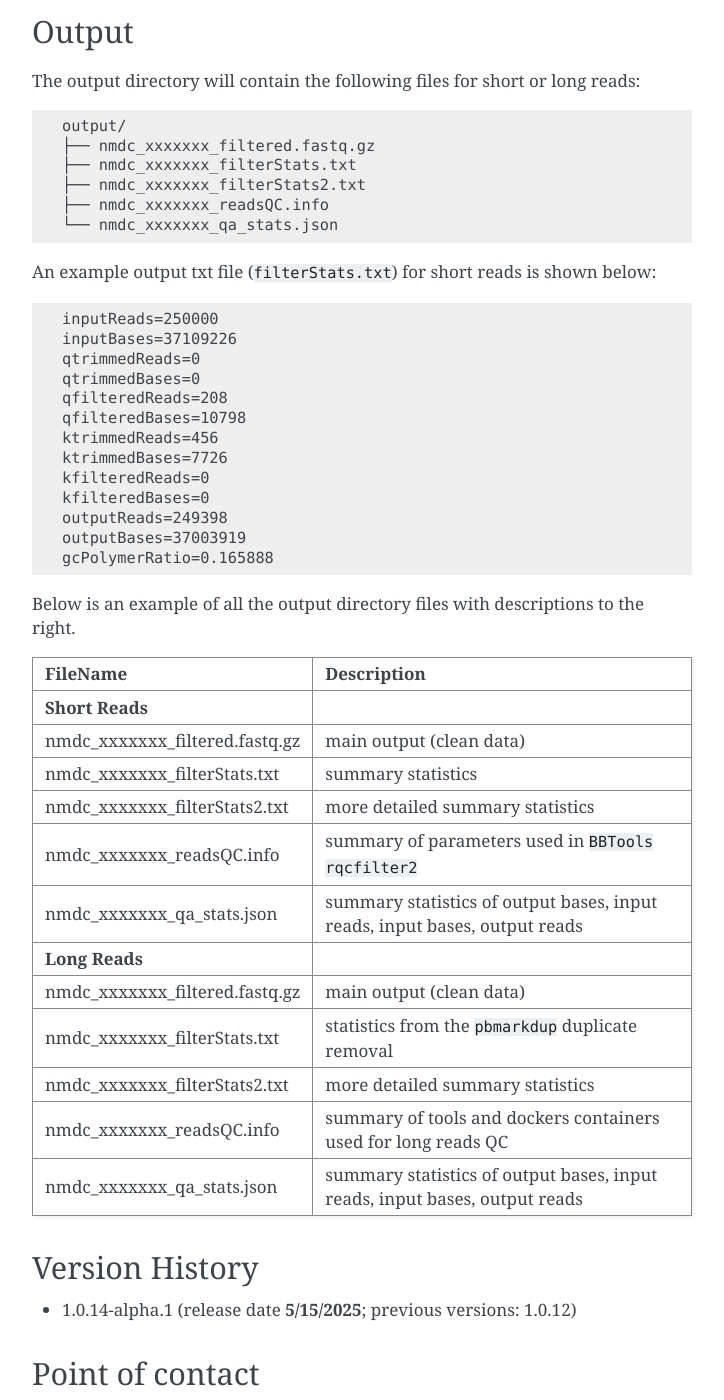
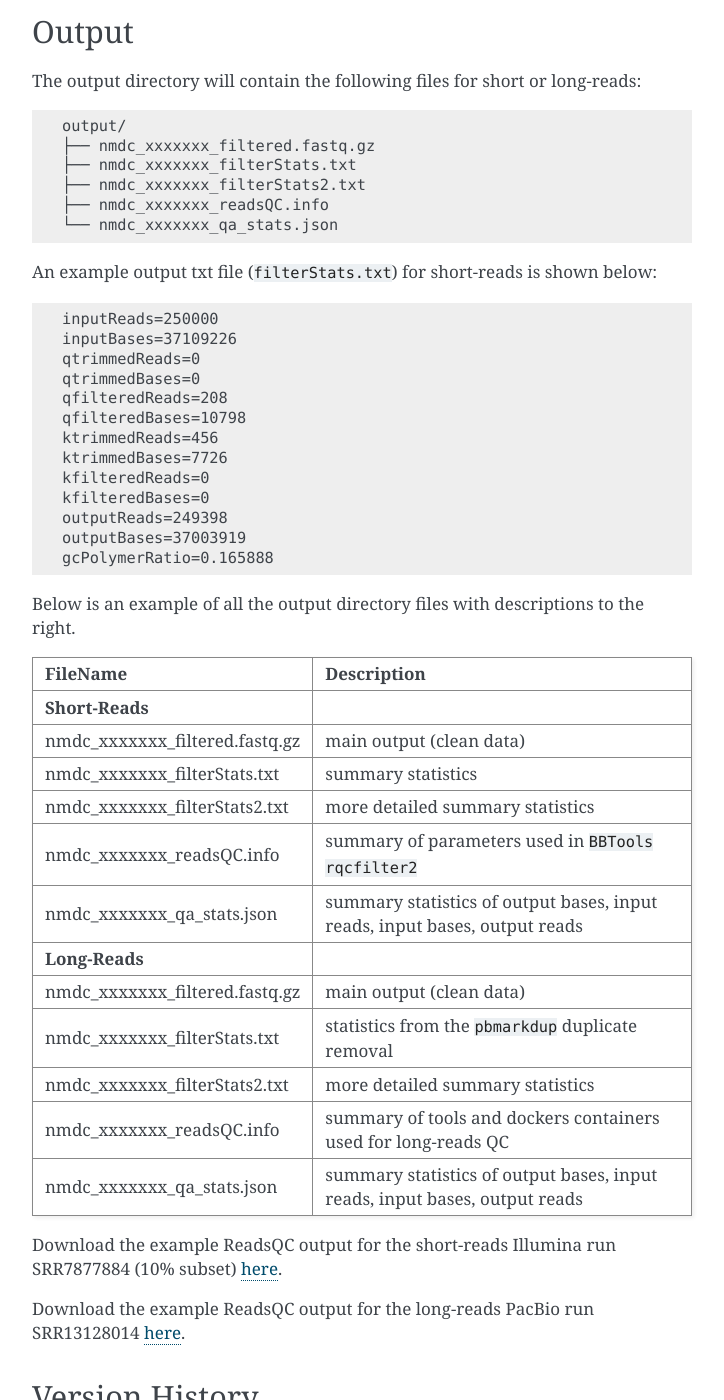
Before and after one commit to microbiomedata/ReadsQC, a Sphinx documentation site: the page built from docs/index.rst, in a window 1280 px wide and 1400 px high, scrolled down 4127 px. Shown: the whole window, without its empty margins (388-1112 px from the left). Built offline with Sphinx 7.4.7, drawn with Linux system fonts in a browser that asks for light colours; some of the changed text lies outside the part shown.

Commit message:
Update index.rst
- added in links for outputs

```diff
--- a/docs/index.rst
+++ b/docs/index.rst
@@ -16,7 +16,7 @@ Reads QC Workflow (v1.0.14-alpha.1)
 Workflow Overview
 -----------------
 
-**Short Reads (Illumina):**
+**Short-Reads (Illumina):**
 
 This workflow utilizes the program :literal:`rqcfilter2` from BBTools to perform quality control on raw Illumina reads (single- or paired-end) for **shortreads**. The workflow performs quality trimming, artifact removal, linker trimming, adapter trimming, and spike-in removal (using :literal:`BBDuk`), and performs human/cat/dog/mouse/microbe removal (using :literal:`BMap`).
 
@@ -42,9 +42,9 @@ The following parameters are used for :literal:`rqcfilter2` in this workflow::
  - trimfragadapter=true:  Trim all known Illumina adapter sequences, including TruSeq and Nextera.
  - removemicrobes=true :  Remove common contaminant microbial reads via mapping, and place them in a separate file.
 
-**Long Reads (PacBio):**
+**Long-Reads (PacBio):**
 
-This workflow performs quality control on long reads from PacBio. The workflow performs duplicate removal (using :literal:`pbmarkdup`), inverted repeat filtering (using BBTools
+This workflow performs quality control on long-reads from PacBio. The workflow performs duplicate removal (using :literal:`pbmarkdup`), inverted repeat filtering (using BBTools
 :literal:`icecreamfinder.sh`), adapter trimming, and final filtering of reads with residual adapter sequences (using :literal:`bbduk`). The workflow is designed to handle input files in various formats, including .bam, .fq, or .fq.gz.
 
 The following parameters are used for each stage in the workflow::
@@ -134,7 +134,7 @@ A `JSON file <https://github.com/microbiomedata/ReadsQC/blob/documentation/input
 
 
 An example input JSON file is shown below:
-**Short Reads, Interleaved**
+**Short-Reads, Interleaved**
 
 .. code-block:: JSON
 
@@ -156,13 +156,13 @@ An example input JSON file is shown below:
 
 	**Non-Interleaved**: :literal:`"rqcfilter.input_fq1": ["first-int-R1.fastq","second-int-R1.fastq"], "rqcfilter.input_fq2": ["first-int-R2.fastq","second-int-R2.fastq"]`
 
-	**Long Reads**: :literal:`"rqcfilter.input_files": ["PacBio-int.fastq"]`
+	**Long-Reads**: :literal:`"rqcfilter.input_files": ["PacBio-int.fastq"]`
 
 
 Output
 ------
 
-The output directory will contain the following files for short or long reads::
+The output directory will contain the following files for short or long-reads::
 
     output/
     ├── nmdc_xxxxxxx_filtered.fastq.gz
@@ -171,7 +171,7 @@ The output directory will contain the following files for short or long reads::
     ├── nmdc_xxxxxxx_readsQC.info
     └── nmdc_xxxxxxx_qa_stats.json
 
-An example output txt file (:literal:`filterStats.txt`) for short reads is shown below:
+An example output txt file (:literal:`filterStats.txt`) for short-reads is shown below:
 
 .. code-block:: text
 
@@ -195,20 +195,23 @@ Below is an example of all the output directory files with descriptions to the r
 ==================================== ============================================================================
 FileName                              Description
 ==================================== ============================================================================
-**Short Reads**
+**Short-Reads**
 nmdc_xxxxxxx_filtered.fastq.gz        main output (clean data)
 nmdc_xxxxxxx_filterStats.txt	      summary statistics
 nmdc_xxxxxxx_filterStats2.txt	      more detailed summary statistics
 nmdc_xxxxxxx_readsQC.info	      summary of parameters used in :literal:`BBTools rqcfilter2`
 nmdc_xxxxxxx_qa_stats.json	      summary statistics of output bases, input reads, input bases, output reads
-**Long Reads**
+**Long-Reads**
 nmdc_xxxxxxx_filtered.fastq.gz        main output (clean data)
 nmdc_xxxxxxx_filterStats.txt	      statistics from the :literal:`pbmarkdup` duplicate removal
 nmdc_xxxxxxx_filterStats2.txt	      more detailed summary statistics
-nmdc_xxxxxxx_readsQC.info	      summary of tools and dockers containers used for long reads QC
+nmdc_xxxxxxx_readsQC.info	      summary of tools and dockers containers used for long-reads QC
 nmdc_xxxxxxx_qa_stats.json	      summary statistics of output bases, input reads, input bases, output reads
 ==================================== ============================================================================
 
+Download the example ReadsQC output for the short-reads Illumina run SRR7877884 (10% subset) `here <https://portal.nersc.gov/project/m3408//test_data/SRR7877884/SRR7877884-0.1_MetaG/ReadsQC/>`_.
+
+Download the example ReadsQC output for the long-reads PacBio run SRR13128014 `here <https://portal.nersc.gov/project/m3408/test_data/SRR13128014.pacbio.subsample/ReadsQC/>`_.
 
 Version History
 ---------------
```
Also changed, not shown: other parts of docs/index.rst (+3 -3 lines).
